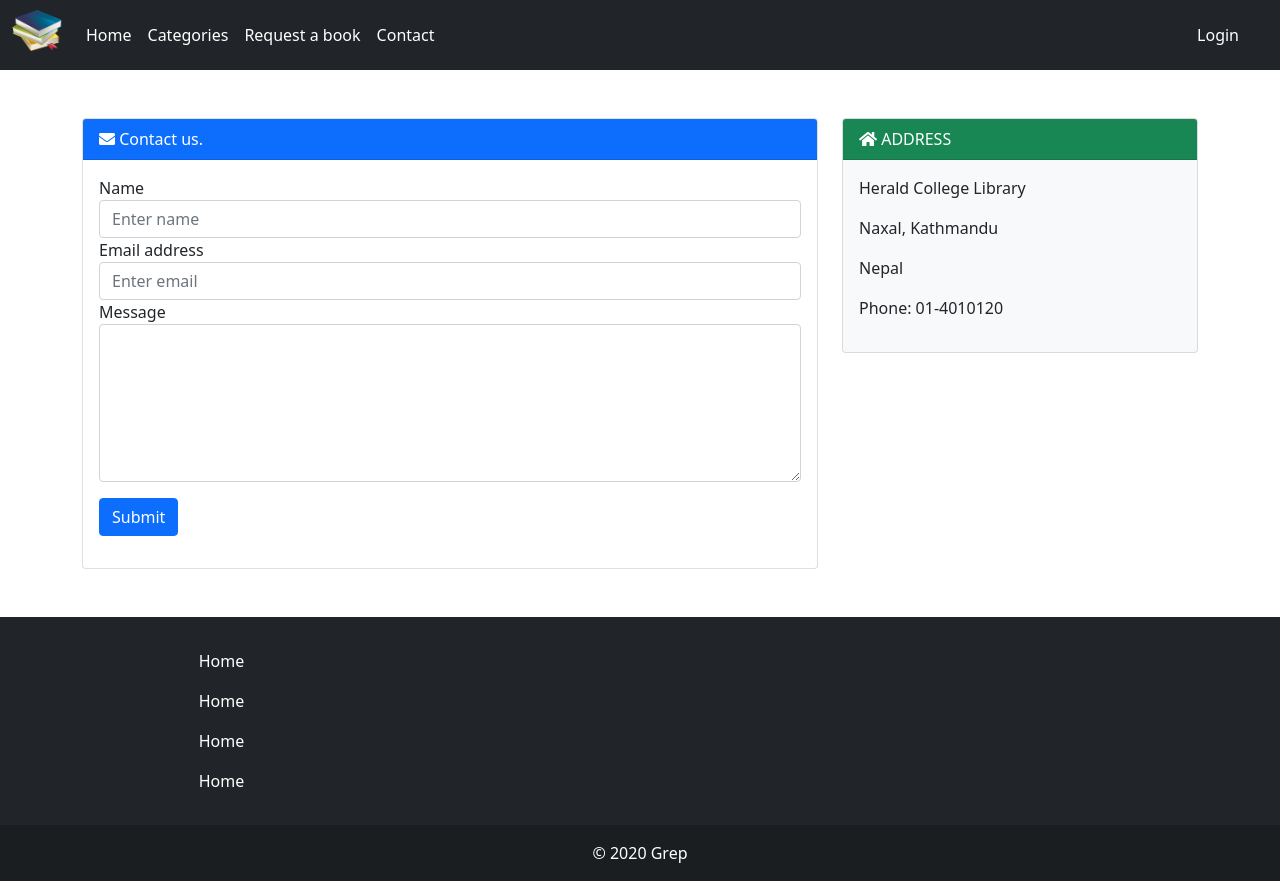
After one commit to SakshyamShrestha/Online-Library, a Django app: page /contact/ in a window 1280 px wide. The commit adds this page. Run offline with Django 3.2, Linux system fonts and the light colour scheme.

Commit message:
adding url routing

```diff
--- /dev/null
+++ b/pages/templates/contact.html
@@ -0,0 +1,131 @@
+<!doctype html>
+{% load static %}
+<html lang="en">
+  <head>
+    <meta charset="utf-8">
+    <meta name="viewport" content="width=device-width, initial-scale=1">
+
+    <!-- Bootstrap CSS -->
+    <link href="https://cdn.jsdelivr.net/npm/bootstrap@5.0.0-beta3/dist/css/bootstrap.min.css" rel="stylesheet" integrity="sha384-eOJMYsd53ii+scO/bJGFsiCZc+5NDVN2yr8+0RDqr0Ql0h+rP48ckxlpbzKgwra6" crossorigin="anonymous">
+    <link rel="stylesheet" href="{% static 'css/style.css' %}">
+    <link href="https://cdnjs.cloudflare.com/ajax/libs/font-awesome/5.15.1/css/all.min.css"rel="stylesheet"/>
+    <title>Hello, world!</title>
+  </head>
+  <body>
+    <nav class="navbar navbar-expand-lg navbar-dark bg-dark">
+        <div class="container-fluid">
+            <a class="navbar-brand" href="{% url 'home' %}"><img class = "logo-img" src="{% static 'images/logo.png' %}" alt="logo"></a>
+          <button class="navbar-toggler" type="button" data-bs-toggle="collapse" data-bs-target="#navbarSupportedContent" aria-controls="navbarSupportedContent" aria-expanded="false" aria-label="Toggle navigation">
+            <span class="navbar-toggler-icon"></span>
+          </button>
+          <div class="collapse navbar-collapse" id="navbarSupportedContent">
+            <ul class="navbar-nav me-auto mb-2 mb-lg-0">
+              <li class="nav-item">
+                  <a class="nav-link active" aria-current="page" href="{% url 'home' %}">Home</a>
+              </li>
+              <li class="nav-item">
+                  <a class="nav-link active" aria-current="page" href="{% url 'categories' %}">Categories</a>
+              </li>
+              <li class="nav-item">
+                <a class="nav-link active" aria-current="page" href="#">Request a book</a>
+              </li>
+              <li class="nav-item">
+                  <a class="nav-link active" aria-current="page" href="{% url 'contact' %}">Contact</a>
+              </li>
+            </ul>
+              <button class="btn" type="login">
+                  <a class="nav-link active text-white" aria-current="page" href="{% url 'login' %}">Login</a>
+              </button>
+          </div>
+        </div>
+      </nav>
+
+
+      <div class="container py-5">
+    <div class="row">
+        <div class="col">
+            <div class="card">
+                <div class="card-header bg-primary text-white"><i class="fa fa-envelope"></i>
+                    Contact us.
+                </div>
+                <div class="card-body">
+                    <form>
+                        <div class="form-group">
+                            <label for="name">Name</label>
+                            <input type="text" class="form-control" id="name" placeholder="Enter name" required>
+                        </div>
+                        <div class="form-group">
+                            <label for="email">Email address</label>
+                            <input type="email" class="form-control" id="email" placeholder="Enter email" required>
+                        </div>
+                        <div class="form-group">
+                            <label for="message">Message</label>
+                            <textarea class="form-control" id="message" rows="6" required></textarea>
+                        </div>
+                        <div class="mx-auto  py-3">
+                        <button type="submit" class="btn btn-primary text-right">Submit</button></div>
+                    </form>
+                </div>
+            </div>
+        </div>
+        <div class="col-12 col-sm-4">
+            <div class="card bg-light mb-3">
+                <div class="card-header bg-success text-white text-uppercase"><i class="fa fa-home"></i> Address</div>
+                <div class="card-body">
+                    <p>Herald College Library</p>
+                    <p>Naxal, Kathmandu</p>
+                    <p>Nepal</p>
+                    <p>Phone: 01-4010120</p>
+
+                </div>
+
+            </div>
+        </div>
+    </div>
+</div>
+
+
+
+
+  <!-- Footer -->
+    <footer class="bg-dark text-center text-white">
+    <!-- Grid container -->
+    <div class="container p-4">
+        <!-- Section: Links -->
+        <section class="">
+        <!--Grid row-->
+        <div class="row">
+            <!--Grid column-->
+            <div class="col-lg-3 col-md-6 mb-4 mb-md-0">
+            <ul class="list-unstyled mb-0">
+                <li class="nav-item">
+                    <a class="nav-link active footer-nav-a" aria-current="page" href="#">Home</a>
+                </li>
+                <li class="nav-item">
+                    <a class="nav-link active footer-nav-a" aria-current="page" href="#">Home</a>
+                </li>
+                <li class="nav-item">
+                    <a class="nav-link active footer-nav-a" aria-current="page" href="#">Home</a>
+                </li>
+                <li class="nav-item">
+                    <a class="nav-link active footer-nav-a" aria-current="page" href="#">Home</a>
+                </li>
+            </ul>
+            </div>
+            <!--Grid column-->
+        </div>
+        <!--Grid row-->
+        </section>
+        <!-- Section: Links -->
+    </div>
+
+    <!-- Copyright -->
+    <div class="text-center p-3" style="background-color: rgba(0, 0, 0, 0.2);">
+        © 2020 Grep
+    </div>
+    <!-- Copyright -->
+    </footer>
+  <!-- Footer -->
+    <script src="https://cdn.jsdelivr.net/npm/bootstrap@5.0.0-beta3/dist/js/bootstrap.bundle.min.js" integrity="sha384-JEW9xMcG8R+pH31jmWH6WWP0WintQrMb4s7ZOdauHnUtxwoG2vI5DkLtS3qm9Ekf" crossorigin="anonymous"></script>
+  </body>
+</html>
--- a/pages/urls.py
+++ b/pages/urls.py
@@ -1,8 +1,12 @@
 # pages/urls.py
 
 from django.urls import path
-from .views import HomePageView
+from .views import HomePageView, RegFormView, LoginPageView, CategoriesView, ContactView
 
 urlpatterns = [
     path('', HomePageView.as_view(), name='home'),
+    path('login/', LoginPageView.as_view(), name='login'),
+    path('registration/', RegFormView.as_view(), name='regform'),
+    path('categories/', CategoriesView.as_view(), name='categories'),
+    path('contact/', ContactView.as_view(), name='contact'),
 ]
--- a/pages/views.py
+++ b/pages/views.py
@@ -4,3 +4,15 @@ from django.views.generic import TemplateView
 # Create your views here.
 class HomePageView(TemplateView):
     template_name = 'index.html'
+
+class LoginPageView(TemplateView):
+    template_name = 'login.html'
+
+class RegFormView(TemplateView):
+    template_name = 'regform.html'
+
+class CategoriesView(TemplateView):
+    template_name = 'categories.html'
+
+class ContactView(TemplateView):
+    template_name = 'contact.html'
```
Also changed, not shown: pages/templates/categories.html (added, +105 -0 lines), pages/templates/index.html (+5 -5 lines), pages/templates/login.html (added, +113 -0 lines), pages/templates/regform.html (added, +109 -0 lines).
